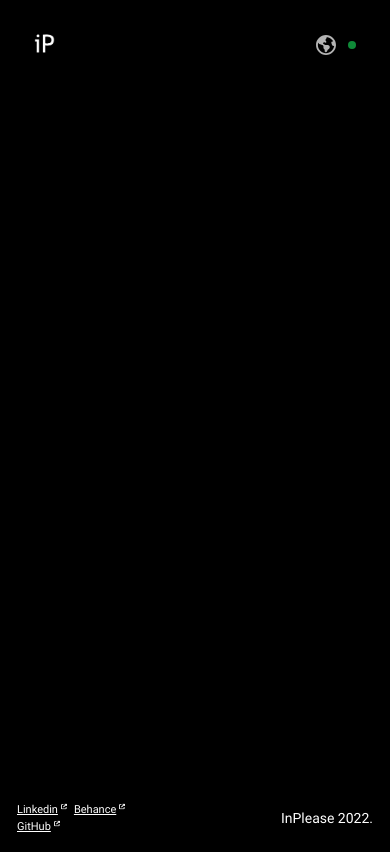
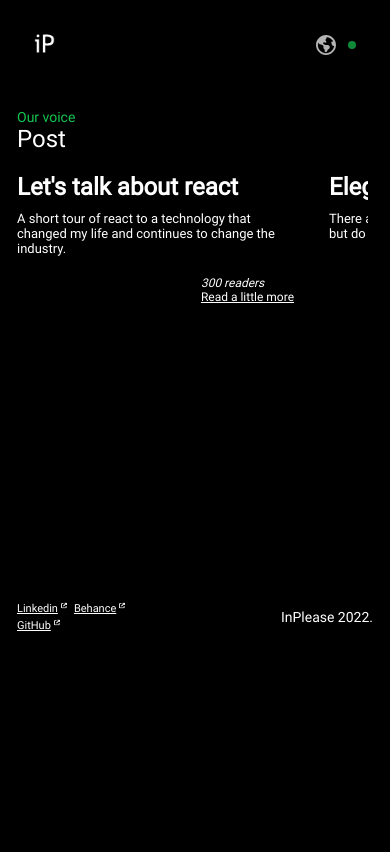
Before and after one commit to InPlease/inplease-web, a React (Create React App) app: page / in a window 390 px wide. Built offline with nearby package versions, Linux system fonts and the light colour scheme.

Commit message:
Implementacion y correcion del ourvoice

```diff
--- a/src/App.js
+++ b/src/App.js
@@ -4,6 +4,7 @@ import { Routes, Route } from 'react-router-dom';
 // Components
 import Navbar from './components/Navbar';
 import Footer from './components/Footer';
+import Ourvoice from './components/Sections/Ourvoice/Ourvoice';
 
 // Hooks
 import { useMenu } from './hooks/useMenu';
@@ -23,6 +24,7 @@ function App() {
   return (
     <div className="App">
       <Navbar showMenu={isShow} showMenuEvent={goMenuManager} />
+      <Ourvoice />
       <Routes>
         <Route path="/" element={<h1>Home</h1>} />
         <Route path="/about" element={<h1>About</h1>} />
--- a/src/assets/style/_globalMixins.scss
+++ b/src/assets/style/_globalMixins.scss
@@ -22,6 +22,15 @@
   background-color: $black-color;
 }
 
+@mixin ourVoiceDefaultGroup {
+  max-width: 1206;
+  height: 221px;
+  color: $white-color;
+  align-items: center;
+  justify-content: start;
+  margin-top: 30px;
+}
+
 /* Ball Button */
 @mixin ball-button {
   height: 8px;
--- a/src/assets/style/components/ourvoice.scss
+++ b/src/assets/style/components/ourvoice.scss
@@ -1,6 +1,7 @@
 @mixin h1Left {
   font-size: 14px;
   font-weight: 400;
+  width: 70px;
 }
 
 @mixin items-title {
@@ -32,32 +33,32 @@
 
 .ourvoice {
   @include ourVoiceDefaultGroup;
+  @include globalSectionPadding;
 
-
+  &__title {
+    @include funcionality(none);
+  }
 
   &__container {
     display: flex;
-    justify-content: center;
+    justify-content: start;
     align-items: center;
     gap: 35px;
 
-
-
     &-left {
       &-title {
-        width: 70px;
         @include h1Left;
       }
 
-      &-post{
-          @include items-post;
-          @include funcionality(none);
-
+      &-post {
+        @include items-post;
+        @include funcionality(none);
       }
     }
 
     &-right {
       display: flex;
+
       gap: 35px;
       width: 878px;
 
@@ -68,6 +69,7 @@
         max-width: 277px;
         height: 131px;
         position: relative;
+
         &-content {
           @include items-content;
         }
@@ -75,8 +77,6 @@
         &-title {
           @include items-title;
         }
-
-
 
         &-information {
           display: flex;
@@ -100,23 +100,30 @@
 
 @media (max-width: 1100px) {
   .ourvoice {
+    &__title {
+      @include funcionality(initial);
+      &-hero {
+        font-size: 14px;
+        font-weight: 400;
+        color: $green-color;
+      }
 
-
-    &__container{
+      &-post {
+        font-weight: 400;
+        font-size: 24px;
+      }
+    }
+    &__container {
+      margin-top: 20px;
       display: flex;
       flex-direction: column;
       justify-content: start;
       align-items: start;
-      &-left{
+      overflow: auto;
+      width: 90vw;
 
-
-        &-title{
-          color: $green-color;
-        }
-
-        &-post{
-          @include funcionality(initial);
-        }
+      &-left {
+        @include funcionality(none);
       }
     }
   }
--- a/src/assets/style/index.scss
+++ b/src/assets/style/index.scss
@@ -6,7 +6,7 @@
 // Components
 @import './components/footer.scss';
 @import './components/navbar.scss';
-@import './components/menu.scss';
+@import './components/ourvoice.scss';
 @import './components/menu.scss';
 * {
   margin: 0px;
--- /dev/null
+++ b/src/components/Sections/Ourvoice/Container.js
@@ -0,0 +1,13 @@
+import ContainerLeft from './ContainerLeft';
+import ContainerRight from './ContainerRight';
+
+function Container() {
+  return (
+    <div className="ourvoice__container">
+      <ContainerLeft />
+      <ContainerRight />
+    </div>
+  );
+}
+
+export default Container;
--- /dev/null
+++ b/src/components/Sections/Ourvoice/ContainerLeft.js
@@ -0,0 +1,10 @@
+function ContainerLeft() {
+  return (
+    <div className="ourvoice__container-left">
+      <h2 className="ourvoice__container-left-title">Our voice</h2>
+      <h1 className="ourvoice__container-left-post">Post</h1>
+    </div>
+  );
+}
+
+export default ContainerLeft;
--- /dev/null
+++ b/src/components/Sections/Ourvoice/ContainerRight.js
@@ -0,0 +1,69 @@
+function ContainerRight() {
+  return (
+    <div className="ourvoice__container-right">
+      <div className="ourvoice__container-right-item">
+        {/*----------------ITEM 1-----------*/}
+
+        <h1 className="ourvoice__container-right-item-title">
+          Let's talk about react
+        </h1>
+        <p className="ourvoice__container-right-item-content">
+          A short tour of react to a technology that changed my life and
+          continues to change the industry.
+        </p>
+        <div className="ourvoice__container-right-item-information">
+          <p className="ourvoice__container-right-item-information-readers">
+            300 readers
+          </p>
+          <p className="ourvoice__container-right-item-information-links">
+            Read a little more
+          </p>
+        </div>
+      </div>
+
+      {/*----------------ITEM 2-----------*/}
+
+      <div className="ourvoice__container-right-item">
+        <h1 className="ourvoice__container-right-item-title">
+          Elegan code in react
+        </h1>
+        <p className="ourvoice__container-right-item-content">
+          There are many ways to write code in react, but do you know how to do
+          it elegantly?
+        </p>
+
+        <div className="ourvoice__container-right-item-information">
+          <p className="ourvoice__container-right-item-information-readers">
+            300 readers
+          </p>
+          <p className="ourvoice__container-right-item-information-links">
+            Read a little more
+          </p>
+        </div>
+      </div>
+
+      {/*----------------ITEM 3-----------*/}
+
+      <div className="ourvoice__container-right-item">
+        <h1 className="ourvoice__container-right-item-title">
+          Tips from a junior.
+        </h1>
+        <p className="ourvoice__container-right-item-content">
+          Some tips from a junior frontend developer that you may not have known
+          and probably need.
+        </p>
+
+        <div className="ourvoice__container-right-item-information">
+          <p className="ourvoice__container-right-item-information-readers">
+            300 readers
+          </p>
+          <p className="ourvoice__container-right-item-information-links">
+            Read a little more
+          </p>
+        </div>
+      </div>
+    </div>
+  );
+}
+
+export default ContainerRight;
--- /dev/null
+++ b/src/components/Sections/Ourvoice/Ourvoice.js
@@ -0,0 +1,15 @@
+import Container from './Container';
+
+function Ourvoice() {
+  return (
+    <div className="ourvoice">
+      <div className="ourvoice__title">
+        <h2 className="ourvoice__title-hero">Our voice</h2>
+        <h1 className="ourvoice__title-post">Post</h1>
+      </div>
+      <Container />
+    </div>
+  );
+}
+
+export default Ourvoice;
```
Also changed, not shown: src/components/Ourvoice.js (deleted, +0 -77 lines).
